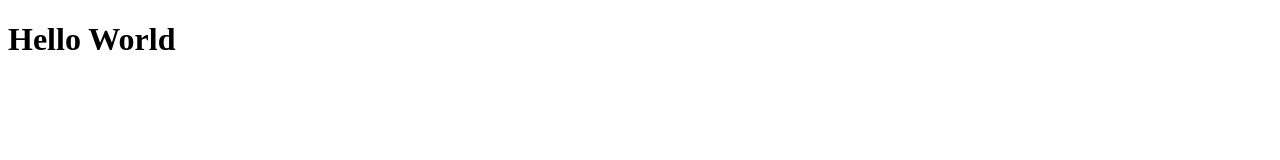
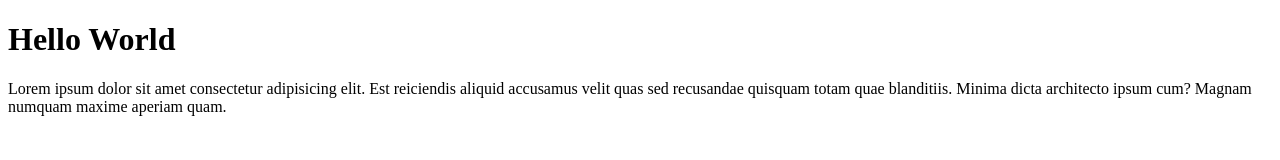
Before and after one commit to GOLDENWISE/git-remote-test, a plain HTML site: page index.html in a window 1280 px wide. Drawn offline with Linux system fonts and the light colour scheme.

Commit message:
menambahkan paragraf lorem

```diff
--- a/index.html
+++ b/index.html
@@ -8,5 +8,6 @@
   </head>
   <body>
     <h1>Hello World</h1>
+    <p>Lorem ipsum dolor sit amet consectetur adipisicing elit. Est reiciendis aliquid accusamus velit quas sed recusandae quisquam totam quae blanditiis. Minima dicta architecto ipsum cum? Magnam numquam maxime aperiam quam.</p>
   </body>
 </html>
```
